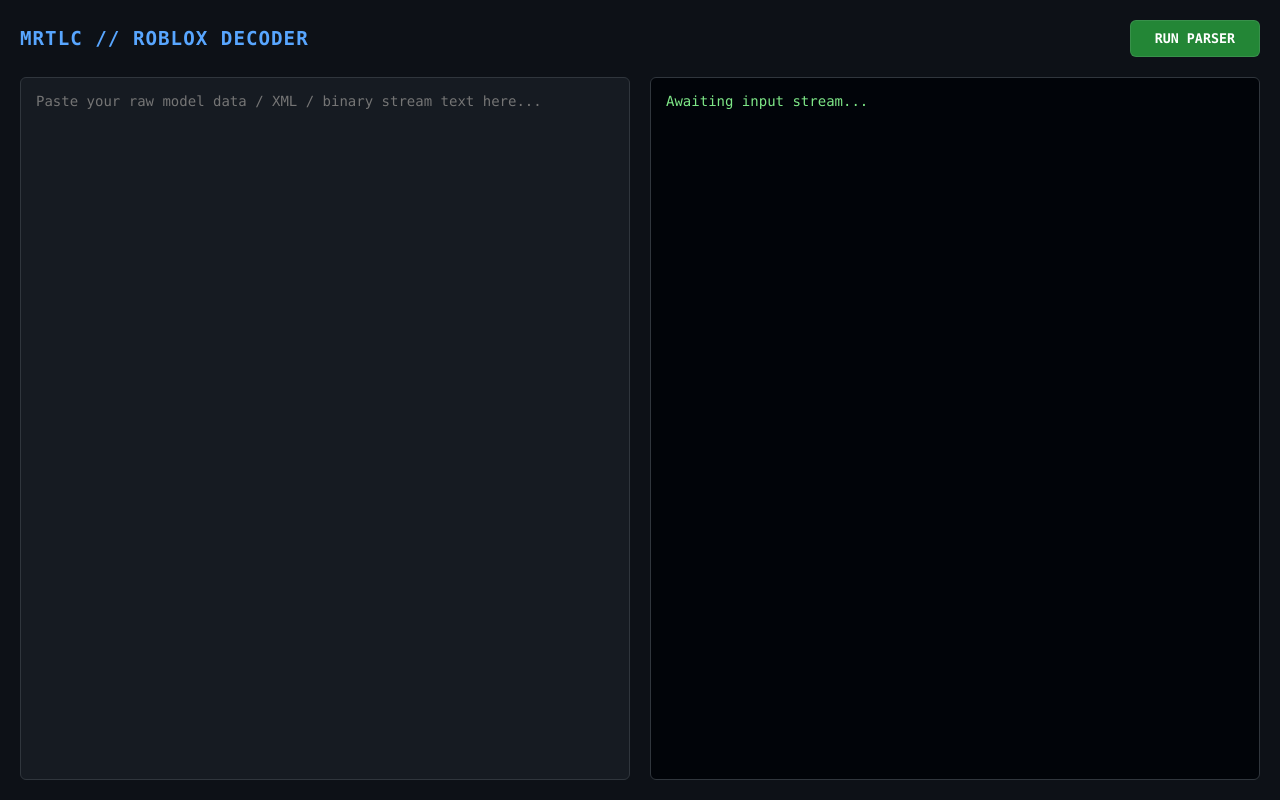
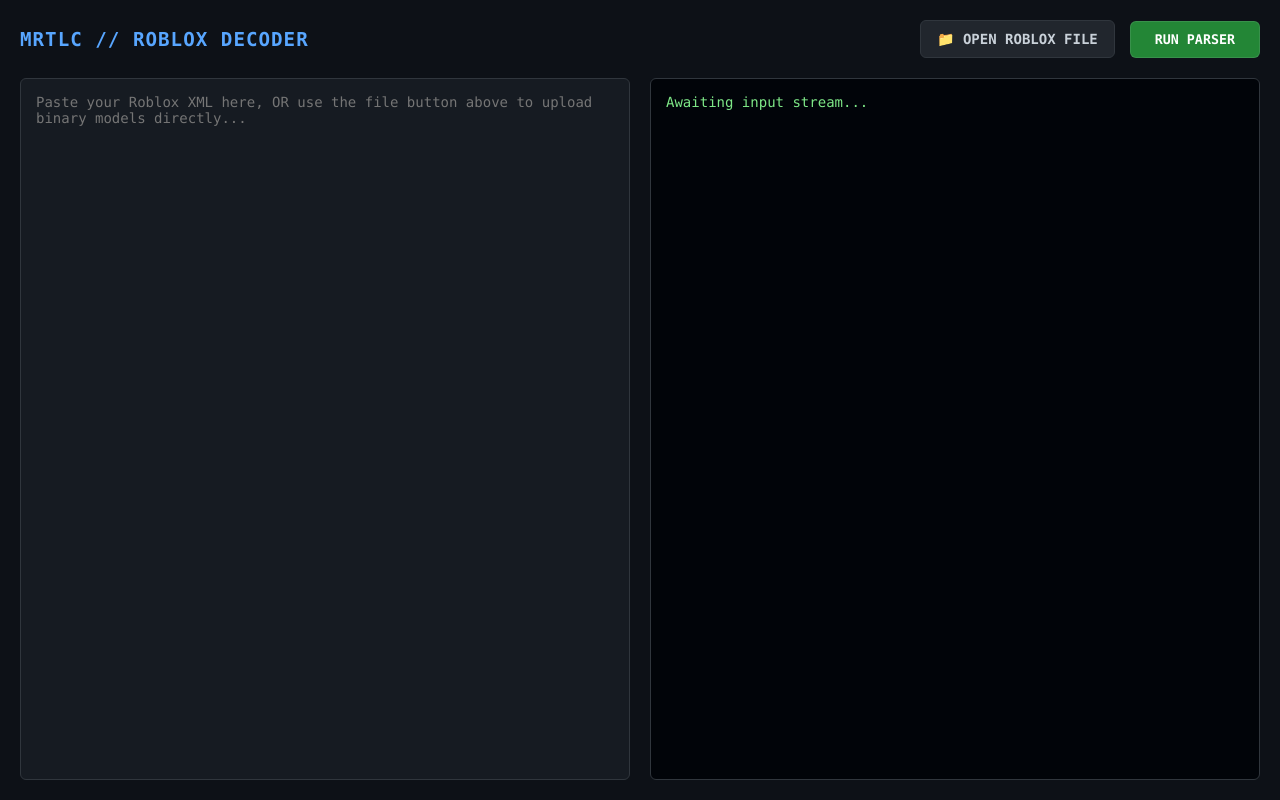
Before and after one commit to ayobro-hash/mrtlc-app, a website with bundled scripts: page www/index.html in a window 1280 px wide. Built offline with nearby package versions, Linux system fonts and the light colour scheme.

Commit message:
Update index.html

```diff
--- a/www/index.html
+++ b/www/index.html
@@ -5,11 +5,7 @@
     <meta name="viewport" content="width=device-width, initial-scale=1.0">
     <title>MRTLC Parser Engine</title>
     <style>
-        * {
-            box-sizing: border-box;
-            margin: 0;
-            padding: 0;
-        }
+        * { box-sizing: border-box; margin: 0; padding: 0; }
         body {
             background: #0d1117;
             color: #c9d1d9;
@@ -27,11 +23,23 @@
             margin-bottom: 20px;
             flex-shrink: 0;
         }
-        h2 {
-            font-size: 1.2rem;
-            letter-spacing: 1px;
-            color: #58a6ff;
+        h2 { font-size: 1.2rem; letter-spacing: 1px; color: #58a6ff; }
+        .controls { display: flex; gap: 15px; align-items: center; }
+
+        /* Styled File Input */
+        .file-label {
+            background: #21262d;
+            color: #c9d1d9;
+            border: 1px solid #30363d;
+            padding: 10px 16px;
+            border-radius: 6px;
+            cursor: pointer;
+            font-weight: bold;
+            font-size: 14px;
         }
+        .file-label:hover { background: #30363d; }
+        #file-input { display: none; }
+
         .btn {
             background: #238636;
             color: white;
@@ -43,9 +51,8 @@
             font-family: inherit;
             transition: background 0.2s;
         }
-        .btn:hover {
-            background: #2ea44f;
-        }
+        .btn:hover { background: #2ea44f; }
+
         .container {
             display: grid;
             grid-template-columns: 1fr 1fr;
@@ -64,9 +71,7 @@
             outline: none;
             border-radius: 6px;
         }
-        textarea:focus {
-            border-color: #58a6ff;
-        }
+        textarea:focus { border-color: #58a6ff; }
         .output {
             background: #010409;
             color: #7ee787;
@@ -83,11 +88,16 @@
 
     <div class="header">
         <h2>MRTLC // ROBLOX DECODER</h2>
-        <button id="parse-btn" class="btn">RUN PARSER</button>
+        <div class="controls">
+            <label for="file-input" class="file-label">📁 OPEN ROBLOX FILE</label>
+            <input type="file" id="file-input" accept=".rbxm,.rbxl,.rbxmx,.rbxlx">
+
+            <button id="parse-btn" class="btn">RUN PARSER</button>
+        </div>
     </div>
 
     <div class="container">
-        <textarea id="input-box" placeholder="Paste your raw model data / XML / binary stream text here..."></textarea>
+        <textarea id="input-box" placeholder="Paste your Roblox XML here, OR use the file button above to upload binary models directly..."></textarea>
         <div id="output-box" class="output">Awaiting input stream...</div>
     </div>
 
```
